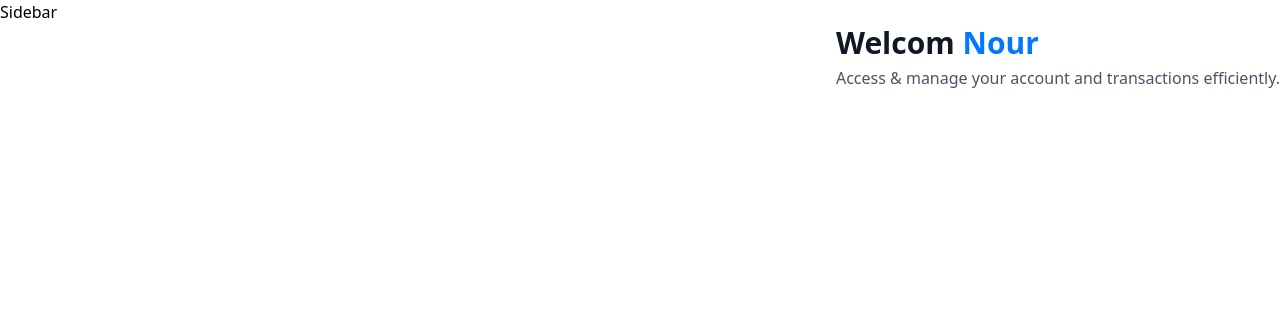
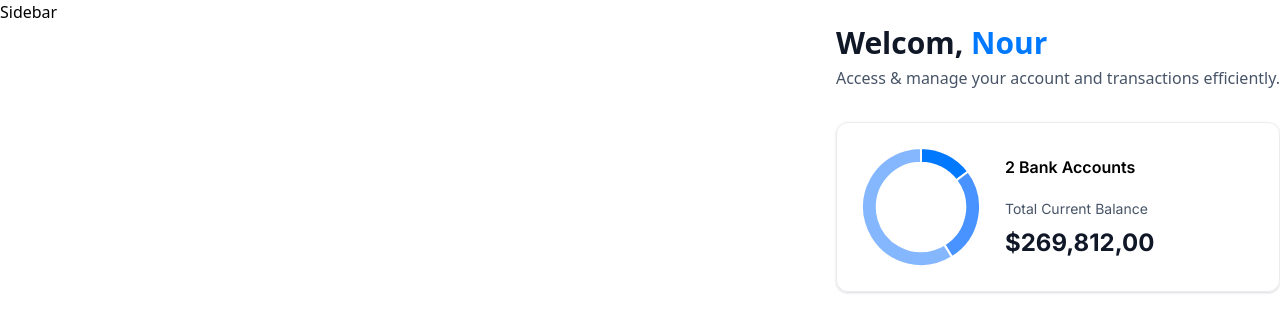
Before and after one commit to NourAlSalhi/Banking-App, a Next.js app: page / in a window 1280 px wide. Shown: the top 332 px of the page. Built offline with nearby package versions, Linux system fonts and the light colour scheme.

Commit message:
create HeaderBox and BalanceBox

```diff
--- a/app/(root)/page.tsx
+++ b/app/(root)/page.tsx
@@ -1,4 +1,5 @@
 import { HeaderBox } from "@/components";
+import TotalBalanceBox from "@/components/TotalBalanceBox";
 
 const Home = () => {
   const loggedIn = { firstName: "Nour" };
@@ -10,7 +11,12 @@
           type="greeting"
           user={loggedIn?.firstName || "Guest"}
           subtext="Access & manage your account and transactions efficiently."
-          title="Welcom"
+          title="Welcom,"
+        />
+        <TotalBalanceBox
+         accounts={[]}
+         totalBanks={2}
+         totalCurrentBalance={269812}
         />
       </header>
     </section>
--- a/app/globals.css
+++ b/app/globals.css
@@ -119,18 +119,6 @@
 
   .total-balance {
     @apply flex w-full items-center gap-4 rounded-xl border border-gray-200 p-4 shadow-chart sm:gap-6 sm:p-6;
-  }
-
-  .total-balance-chart {
-    @apply flex size-full max-w-[100px] items-center sm:max-w-[120px];
-  }
-
-  .total-balance-label {
-    @apply text-14 font-medium text-gray-600;
-  }
-
-  .total-balance-amount {
-    @apply text-24 lg:text-30 flex-1 font-semibold text-gray-900;
   }
 
   .recent-transactions {
--- /dev/null
+++ b/components/CountUpCounter/index.tsx
@@ -0,0 +1,13 @@
+"use client";
+
+import CountUp from "react-countup";
+
+const CountUpCounter = ({ amount }: { amount: number }) => {
+  return (
+    <div className="w-full">
+      <CountUp decimals={2} decimal="," prefix="$" end={amount} />
+    </div>
+  );
+};
+
+export default CountUpCounter;
--- /dev/null
+++ b/components/DoughnutChart/index.tsx
@@ -0,0 +1,41 @@
+"use client";
+
+import { Chart as ChartJS, ArcElement, Tooltip, Legend } from "chart.js";
+import { Doughnut } from "react-chartjs-2";
+
+ChartJS.register(ArcElement, Tooltip, Legend);
+
+const DoughnutChart = ({ accounts }: { accounts: Account[] }) => {
+  const data = {
+    datasets: [
+      {
+        label: "Banks",
+        data: [1250, 2250, 5000],
+        backgroundColor: [
+          "#0179FE",
+          "#4893FF",
+          "#85B7FF",
+          "#BED9FF",
+          "#E9F2FF",
+        ],
+      },
+    ],
+    labels: ["Bank1", "Bank2", "Bank3"],
+  };
+
+  return (
+    <Doughnut
+      data={data}
+      options={{
+        cutout: "75%",
+        plugins: {
+          legend: {
+            display: false,
+          },
+        },
+      }}
+    />
+  );
+};
+
+export default DoughnutChart;
--- /dev/null
+++ b/components/TotalBalanceBox/index.tsx
@@ -0,0 +1,28 @@
+import CountUpCounter from "../CountUpCounter";
+import DoughnutChart from "../DoughnutChart";
+
+import type { TotalBalanceBoxProps } from "../types";
+const TotalBalanceBox = ({
+  totalBanks,
+  accounts = [],
+  totalCurrentBalance,
+}: TotalBalanceBoxProps) => {
+  return (
+    <section className="total-balance font-inter">
+      <div className="flex size-full max-w-[100px] items-center sm:max-w-[120px]">
+        <DoughnutChart accounts={accounts} />
+      </div>
+      <div className="flex flex-col gap-5">
+        <h2 className="font-semibold">{totalBanks} Bank Accounts</h2>
+        <div>
+          <p className="text-sm text-[#475467] mb-2">Total Current Balance</p>
+          <div className="font-bold text-[#101828] text-2xl">
+            <CountUpCounter amount={totalCurrentBalance} />
+          </div>
+        </div>
+      </div>
+    </section>
+  );
+};
+
+export default TotalBalanceBox;
--- a/components/index.ts
+++ b/components/index.ts
@@ -1 +1,4 @@
-export * from "./HeaderBox"
+export * from "./HeaderBox";
+export * from "./TotalBalanceBox";
+export * from "./CountUpCounter";
+export * from "./CountUpCounter";
--- a/package.json
+++ b/package.json
@@ -9,8 +9,11 @@
     "lint": "next lint"
   },
   "dependencies": {
+    "chart.js": "^4.4.5",
     "next": "15.0.1",
     "react": "19.0.0-rc-69d4b800-20241021",
+    "react-chartjs-2": "^5.2.0",
+    "react-countup": "^6.5.3",
     "react-dom": "19.0.0-rc-69d4b800-20241021",
     "tailwindcss-animate": "^1.0.7"
   },
```
Also changed, not shown: components/types/index.ts (+6 -1 lines), 1 other file (tests, documents, lock files or other folders).
